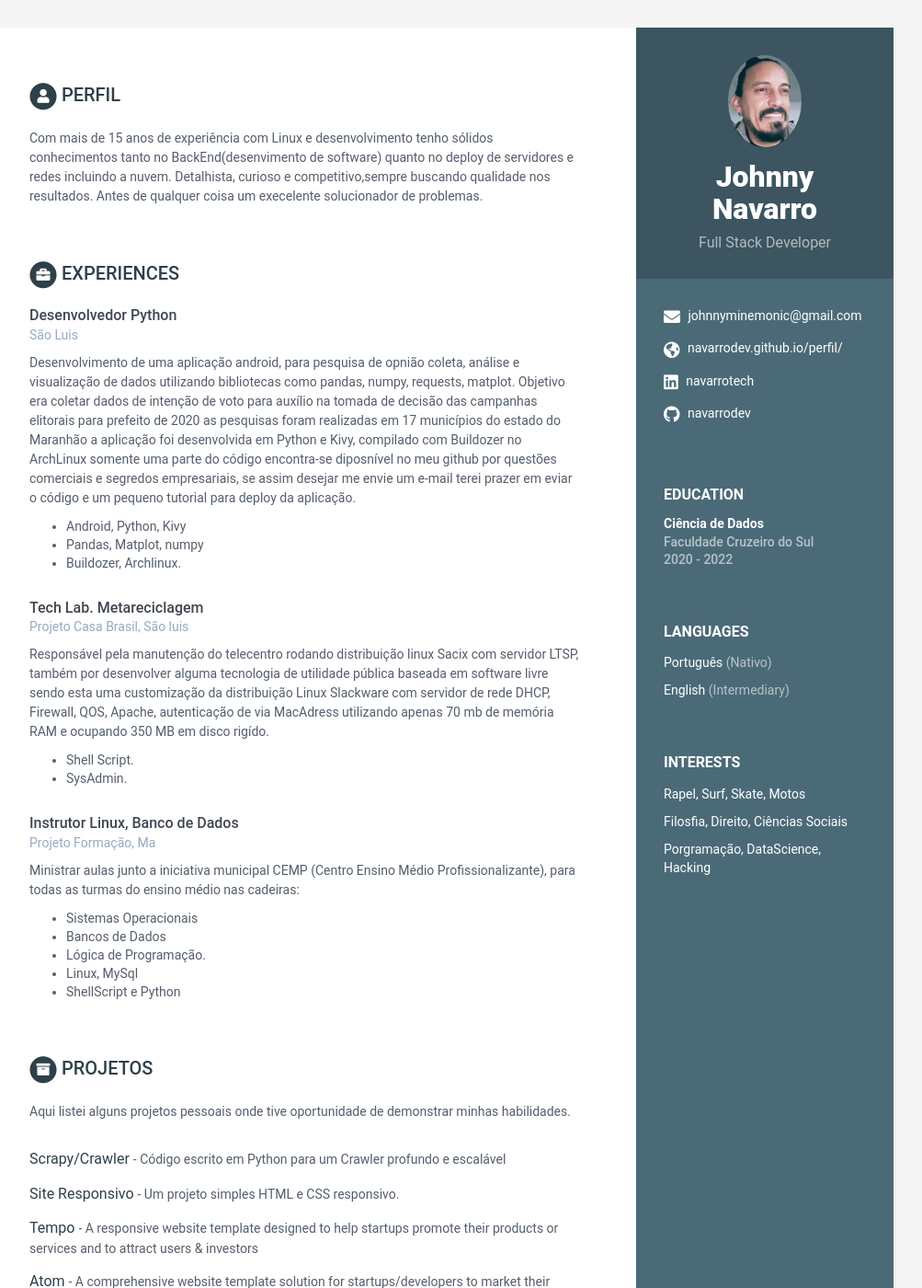
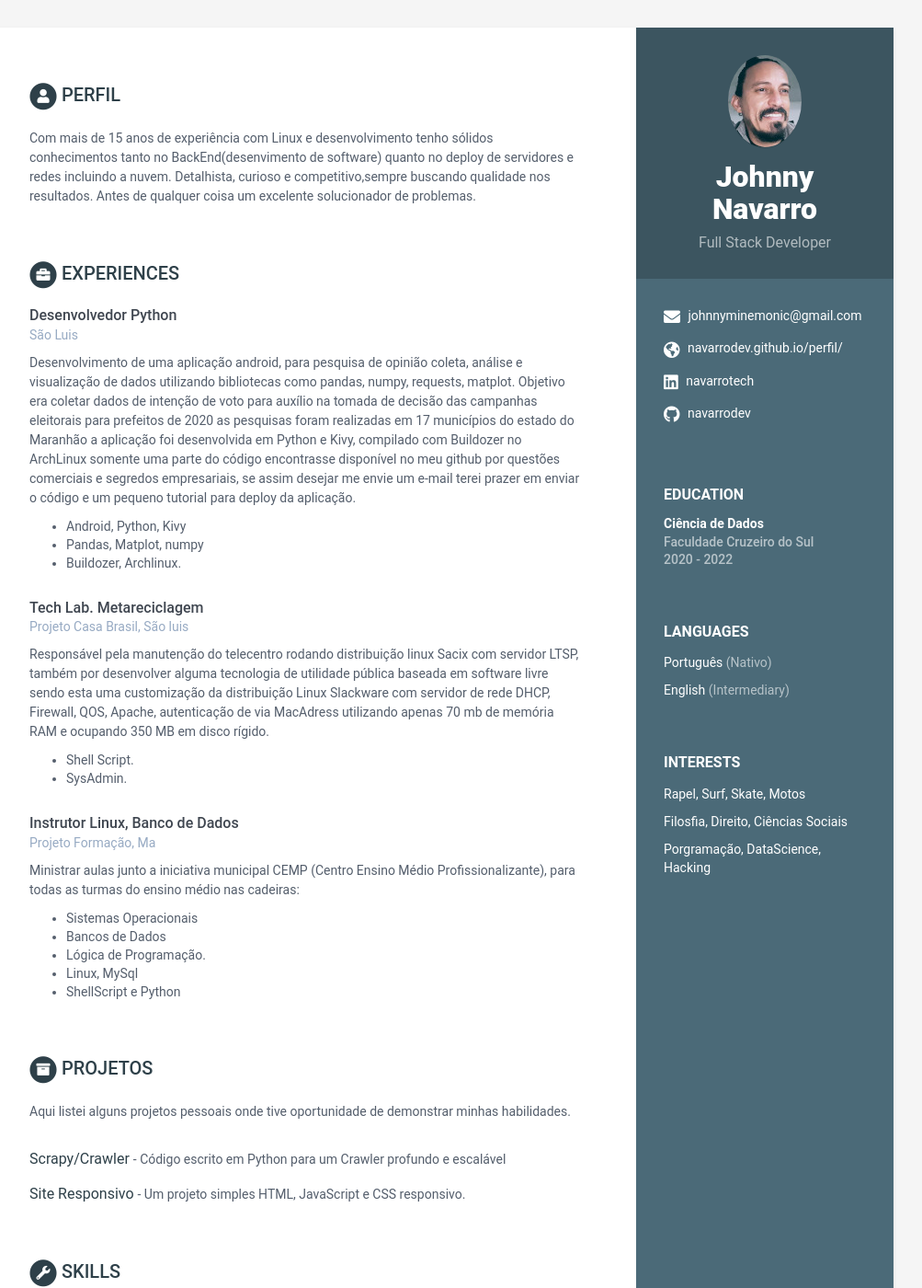
Before and after one commit to navarrodev/perfil, a Jekyll site: the page built from index.html, in a window 1280 px wide and 1400 px high. Shown: the whole window at 92% size, without its empty margins (168-1171 px from the left). Built offline with Jekyll 4.4.1, drawn with Linux system fonts in a browser that asks for light colours; some of the changed text lies outside the part shown.

Commit message:
Update data.yml
update

```diff
--- a/_data/data.yml
+++ b/_data/data.yml
@@ -55,7 +55,7 @@ career-profile:
       tenho sólidos conhecimentos tanto no BackEnd(desenvimento de software)
       quanto no deploy de servidores e redes incluindo a nuvem. Detalhista,
       curioso e competitivo,sempre buscando qualidade nos resultados.
-      Antes de qualquer coisa um execelente solucionador de problemas.
+      Antes de qualquer coisa um excelente solucionador de problemas.
 
 education:
    - degree: Ciência de Dados
@@ -75,16 +75,16 @@ experiences:
       time:
       company: São Luis
       details: |
-        Desenvolvimento de uma aplicação android, para pesquisa de opnião
+       Desenvolvimento de uma aplicação android, para pesquisa de opinião
         coleta, análise e visualização de dados utilizando bibliotecas como
         pandas, numpy, requests, matplot.
         Objetivo era coletar dados de intenção de voto para auxílio na tomada
-        de decisão das campanhas elitorais para prefeito de 2020 as pesquisas
+        de decisão das campanhas eleitorais para prefeitos de 2020 as pesquisas
         foram realizadas em 17 municípios do estado do Maranhão a aplicação foi
         desenvolvida em Python e Kivy, compilado com Buildozer no ArchLinux
-        somente uma parte do código encontra-se diposnível no meu github por questões
+        somente uma parte do código encontrasse disponível no meu github por questões
         comerciais e segredos empresariais, se assim desejar me envie um e-mail
-        terei prazer em eviar o código e um pequeno tutorial para deploy da aplicação.
+        terei prazer em enviar o código e um pequeno tutorial para deploy da aplicação.
           - Android, Python, Kivy
           - Pandas, Matplot, numpy
           - Buildozer, Archlinux.
@@ -98,7 +98,7 @@ experiences:
         sendo esta uma customização da distribuição Linux Slackware com
         servidor de rede DHCP, Firewall, QOS, Apache, autenticação
         de via MacAdress utilizando apenas 70 mb de memória RAM e ocupando
-        350 MB em disco rigído.
+        350 MB em disco rígido.
           - Shell Script.
           - SysAdmin.
     - role: Instrutor Linux, Banco de Dados
@@ -127,19 +127,9 @@ projects:
 
       - title: Site Responsivo
         link: "#"
-        tagline: "Um projeto simples HTML e CSS responsivo."
+        tagline: "Um projeto simples HTML, JavaScript e CSS responsivo."
 
-      - title: Tempo
-        link: "#"
-        tagline: "A responsive website template designed to help startups promote their products or services and to attract users &amp; investors"
 
-      - title: Atom
-        link: "#"
-        tagline: "A comprehensive website template solution for startups/developers to market their mobile apps."
-
-      - title: Delta
-        link: "#"
-        tagline: "A responsive Bootstrap one page theme designed to help app developers promote their mobile apps"
 
 
 skills:
```
